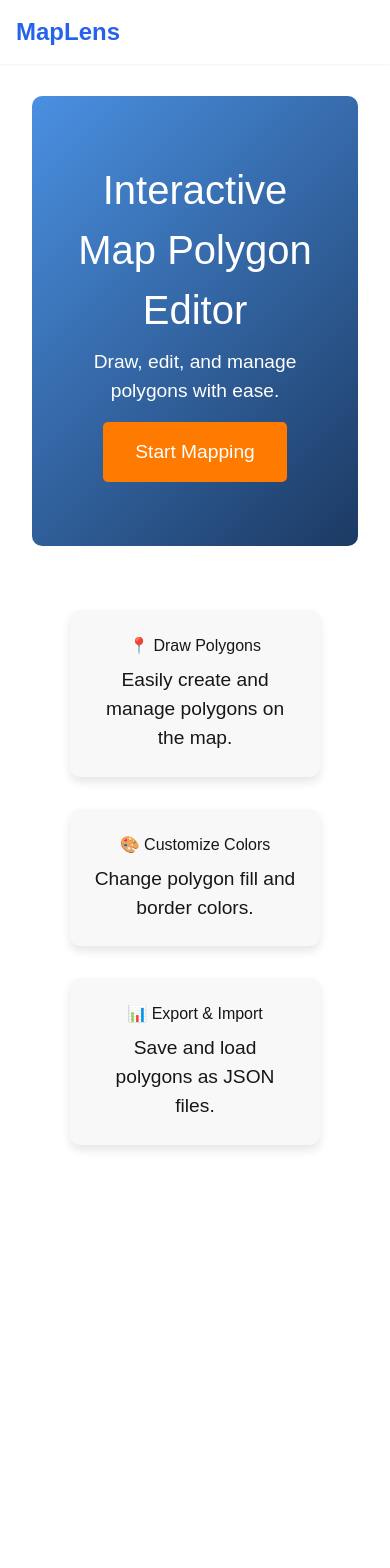
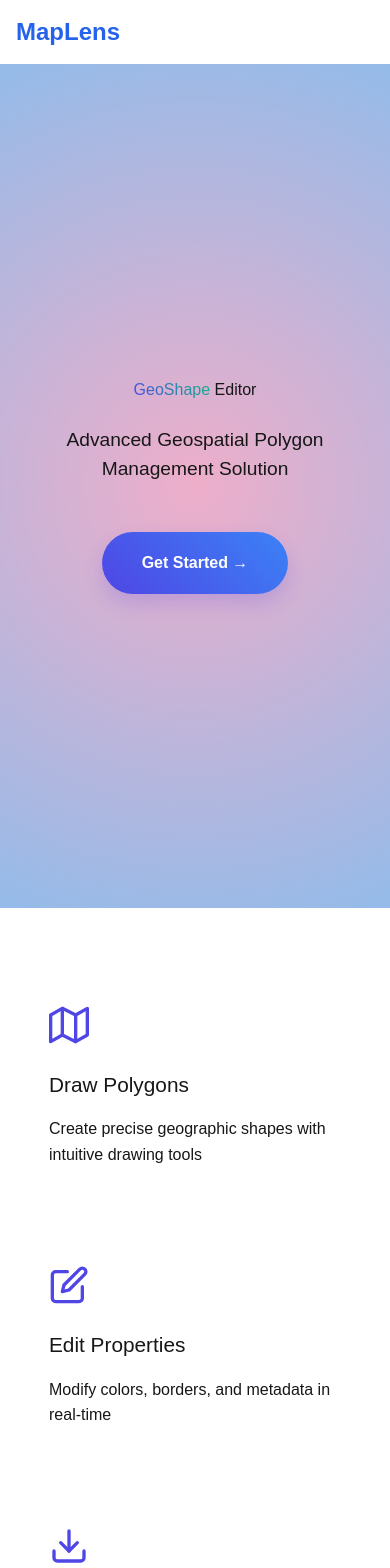
Before and after one commit to salsadsid/MapLens, a Next.js app: page / in a window 390 px wide. Shown: the top 1568 px of the page. Before the commit the page ends 1193 px from the top, so only its background shows below. Built offline with nearby package versions, Linux system fonts and the light colour scheme.

Commit message:
- 🎨 Home page redesign - 🐟 feat: add some animation in home page

```diff
--- a/components/Home/index.tsx
+++ b/components/Home/index.tsx
@@ -1,30 +1,67 @@
+"use client";
+
 import styles from "@/styles/Home.module.scss";
+import { motion } from "framer-motion";
 import Link from "next/link";
+import { FiDownload, FiEdit, FiMap } from "react-icons/fi";
 
 const HomePage = () => {
+  const features = [
+    {
+      icon: <FiMap />,
+      title: "Draw Polygons",
+      text: "Create precise geographic shapes with intuitive drawing tools",
+    },
+    {
+      icon: <FiEdit />,
+      title: "Edit Properties",
+      text: "Modify colors, borders, and metadata in real-time",
+    },
+    {
+      icon: <FiDownload />,
+      title: "Import/Export",
+      text: "JSON support for seamless data integration",
+    },
+  ];
+
   return (
     <div className={styles.container}>
-      <header className={styles.hero}>
-        <h1>Interactive Map Polygon Editor</h1>
-        <p>Draw, edit, and manage polygons with ease.</p>
-        <Link href="/draw">
-          <button className={styles.ctaButton}>Start Mapping</button>
-        </Link>
-      </header>
+      <section className={styles.hero}>
+        <motion.div
+          initial={{ opacity: 0, y: 20 }}
+          animate={{ opacity: 1, y: 0 }}
+          transition={{ duration: 0.8 }}
+          className={styles.heroContent}
+        >
+          <h1>
+            <span className={styles.gradientText}>GeoShape</span> Editor
+          </h1>
+          <p className={styles.subtitle}>
+            Advanced Geospatial Polygon Management Solution
+          </p>
+
+          <motion.div whileHover={{ scale: 1.05 }} whileTap={{ scale: 0.95 }}>
+            <Link href="/draw" className={styles.cta}>
+              Get Started →
+            </Link>
+          </motion.div>
+        </motion.div>
+      </section>
 
       <section className={styles.features}>
-        <div className={styles.featureCard}>
-          <h3>📍 Draw Polygons</h3>
-          <p>Easily create and manage polygons on the map.</p>
-        </div>
-        <div className={styles.featureCard}>
-          <h3>🎨 Customize Colors</h3>
-          <p>Change polygon fill and border colors.</p>
-        </div>
-        <div className={styles.featureCard}>
-          <h3>📊 Export & Import</h3>
-          <p>Save and load polygons as JSON files.</p>
-        </div>
+        {features.map((feature, index) => (
+          <motion.div
+            key={feature.title}
+            initial={{ opacity: 0, y: 50 }}
+            animate={{ opacity: 1, y: 0 }}
+            transition={{ delay: index * 0.2 }}
+            className={styles.featureCard}
+          >
+            <div className={styles.featureIcon}>{feature.icon}</div>
+            <h3>{feature.title}</h3>
+            <p>{feature.text}</p>
+          </motion.div>
+        ))}
       </section>
     </div>
   );
--- a/components/Polygon/index.tsx
+++ b/components/Polygon/index.tsx
@@ -7,9 +7,10 @@ import {
   updatePolygon,
 } from "@/redux/slices/ploygonSlice";
 import styles from "@/styles/PolygonList.module.scss";
+import { motion } from "framer-motion";
+import Link from "next/link";
 import { ChangeEvent, FC, useCallback } from "react";
 import ColorInput from "./components/ColorInput";
-
 // Define the Polygon type
 interface Polygon {
   id: string;
@@ -78,6 +79,7 @@ const PolygonList: FC = () => {
 
   return (
     <section className={styles.container}>
+      {polygons.length > 0 && (
         <header className={styles.header}>
           <h2 className={styles.title}>Polygon Manager</h2>
           <div className={styles.controls}>
@@ -100,10 +102,26 @@ const PolygonList: FC = () => {
             </label>
           </div>
         </header>
+      )}
+
+      {
+        // If there are no polygons, show a message
+        polygons.length === 0 && (
+          <p className={styles.noPolygons}>
+            No polygons found. <Link href="/draw">Draw a polygon</Link>.
+          </p>
+        )
+      }
 
       <ul className={styles.polygonList}>
-        {polygons.map((polygon) => (
-          <li key={polygon.id} className={styles.polygonItem}>
+        {polygons.map((polygon, index) => (
+          <motion.li
+            initial={{ opacity: 0, y: 50 }}
+            animate={{ opacity: 1, y: 0 }}
+            transition={{ delay: index * 0.2 }}
+            key={polygon.id}
+            className={styles.polygonItem}
+          >
             <div className={styles.polygonHeader}>
               <h3>{polygon.label}</h3>
               <button
@@ -138,7 +156,7 @@ const PolygonList: FC = () => {
                 }
               />
             </div>
-          </li>
+          </motion.li>
         ))}
       </ul>
     </section>
--- a/package.json
+++ b/package.json
@@ -11,10 +11,12 @@
   "dependencies": {
     "@reduxjs/toolkit": "^2.5.1",
     "@turf/turf": "^7.2.0",
+    "framer-motion": "^12.4.0",
     "leaflet": "^1.9.4",
     "next": "15.1.6",
     "react": "^19.0.0",
     "react-dom": "^19.0.0",
+    "react-icons": "^5.4.0",
     "react-leaflet": "^5.0.0-rc.2",
     "react-leaflet-draw": "^0.20.4",
     "react-redux": "^9.2.0",
--- a/styles/ColorInput.module.scss
+++ b/styles/ColorInput.module.scss
@@ -6,7 +6,7 @@
   gap: 0.5rem;
 
   input[type="color"] {
-    width: 100%;
+    width: 100px;
     height: 40px;
     padding: 2px;
     border: 1px solid $border-color;
--- a/styles/Home.module.scss
+++ b/styles/Home.module.scss
@@ -1,51 +1,121 @@
+// Home.module.scss
+@import "@/styles/variables";
+
 .container {
+  min-height: 100vh;
+}
+
+.hero {
+  height: 100vh;
+  display: flex;
+  align-items: center;
+  justify-content: center;
+  position: relative;
+  overflow: hidden;
+  padding: 2rem;
   text-align: center;
-  padding: 2rem;
-
-  h1 {
-    font-size: 2.5rem;
-    margin-bottom: 0.5rem;
-  }
-  p {
-    font-size: 1.2rem;
+  background: rgb(238, 174, 202);
+  background: radial-gradient(
+    circle,
+    rgba(238, 174, 202, 1) 0%,
+    rgba(148, 187, 233, 1) 100%
+  );
+  &Content {
+    position: relative;
+    z-index: 1;
+    max-width: 1200px;
+    margin: 0 auto;
   }
 }
 
-.hero {
-  background: linear-gradient(135deg, #4a90e2, #1c3a63);
-  color: white;
-  padding: 4rem 2rem;
-  border-radius: 10px;
+.gradientText {
+  background: linear-gradient(45deg, #4f46e5, #10b981);
+  -webkit-background-clip: text;
+  -webkit-text-fill-color: transparent;
 }
 
-.ctaButton {
-  background: #ff7b00;
+.subtitle {
+  font-size: 1.7rem;
+  color: var(--text-secondary);
+  margin: 1.5rem 0 3rem;
+  max-width: 800px;
+  font-weight: 500;
+  margin-left: auto;
+  margin-right: auto;
+}
+
+.cta {
+  display: inline-flex;
+  align-items: center;
+  padding: 1.2rem 2.5rem;
+  background: linear-gradient(45deg, #4f46e5, #3b82f6);
   color: white;
-  padding: 1rem 2rem;
-  border: none;
-  font-size: 1.2rem;
-  cursor: pointer;
-  margin-top: 1rem;
-  border-radius: 5px;
+  border-radius: 50px;
+  font-weight: 600;
+  text-decoration: none;
+  transition: all 0.3s ease;
+  box-shadow: 0 10px 20px rgba(79, 70, 229, 0.2);
+
+  &:hover {
+    box-shadow: 0 15px 30px rgba(79, 70, 229, 0.3);
+    transform: translateY(-2px);
+  }
 }
 
 .features {
-  display: flex;
-  justify-content: space-around;
-  margin-top: 3rem;
-  flex-wrap: wrap;
+  display: grid;
+  grid-template-columns: repeat(auto-fit, minmax(280px, 1fr));
+  gap: 2rem;
+  padding: 6rem 2rem;
+  max-width: 1200px;
+  margin: 0 auto;
 }
 
 .featureCard {
-  width: 250px;
-  padding: 1.5rem;
-  background: #f8f8f8;
-  border-radius: 10px;
-  box-shadow: 0px 5px 10px rgba(0, 0, 0, 0.1);
-  text-align: center;
-  margin: 1rem;
+  background: rgba(255, 255, 255, 0.05);
+  padding: 2.5rem;
+  border-radius: 1rem;
+  backdrop-filter: blur(10px);
+  border: 1px solid rgba(255, 255, 255, 0.1);
+  transition: all 0.3s ease;
+
+  h3 {
+    margin: 1.5rem 0 1rem;
+    font-size: 1.3rem;
+  }
+
+  p {
+    color: var(--text-secondary);
+    line-height: 1.6;
+  }
+
+  &:hover {
+    transform: translateY(-5px);
+    background: rgba(255, 255, 255, 0.1);
+    box-shadow: 0 10px 30px rgba(0, 0, 0, 0.1);
+  }
 }
 
-.featureCard h3 {
-  margin-bottom: 0.5rem;
+.featureIcon {
+  font-size: 2.5rem;
+  color: #4f46e5;
+  background: linear-gradient(45deg, #4f46e5, #3b82f6);
+  -webkit-background-clip: text;
+  -webkit-text-fill-color: transparent;
 }
+
+// Responsive Design
+@media (max-width: 768px) {
+  .subtitle {
+    font-size: 1.2rem;
+  }
+
+  .features {
+    grid-template-columns: 1fr;
+    padding: 4rem 1rem;
+  }
+
+  .featureCard {
+    padding: 2rem;
+  }
+}
```
Also changed, not shown: styles/PolygonList.module.scss (+26 -2 lines), 1 other file (tests, documents, lock files or other folders). Lines whose indentation alone changed are shown as unchanged.
